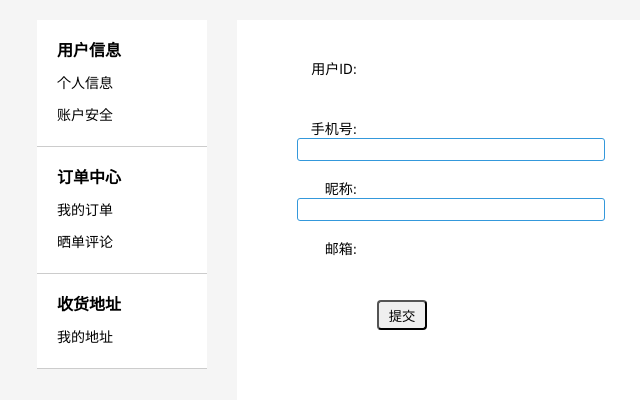
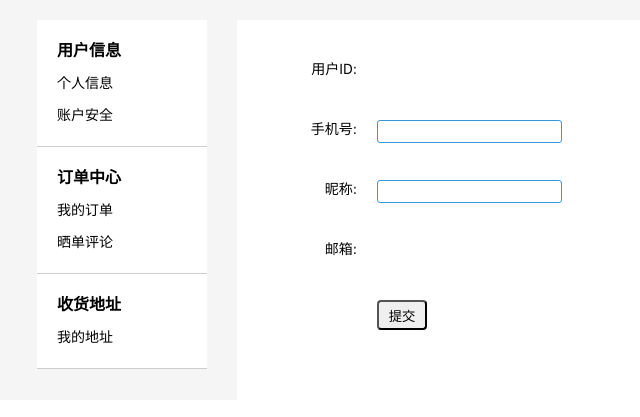
Before and after one commit to BlackCraft529/CommunityShoppingSystem, a Java web app: template src/main/webapp/WEB-INF/pages/jsp/userInfo.jsp in a window 1280 px wide. Shown: the part 57-474 px from the top of the page, without its empty margins (3-643 px from the left). Run offline with Spring Boot 4, a stand-in JSP engine, Linux system fonts and the light colour scheme; the template is opened without the code that fills it, so the values that code supplies are empty; the project's own start-up code is not run, and a stand-in starts its controllers and pages; some of the project's set-up classes (security, data sources, template engines, error pages and the like) are left out, and stand-ins take their place.

Commit message:
修复用户信息页样式

```diff
--- a/src/main/webapp/css/userInfo.css
+++ b/src/main/webapp/css/userInfo.css
@@ -18,7 +18,7 @@
 
 .item input {
     padding: 3px;
-    width: 300px;
+
     border: 1px solid #3498db;
     border-radius: 3px;
 }
```
